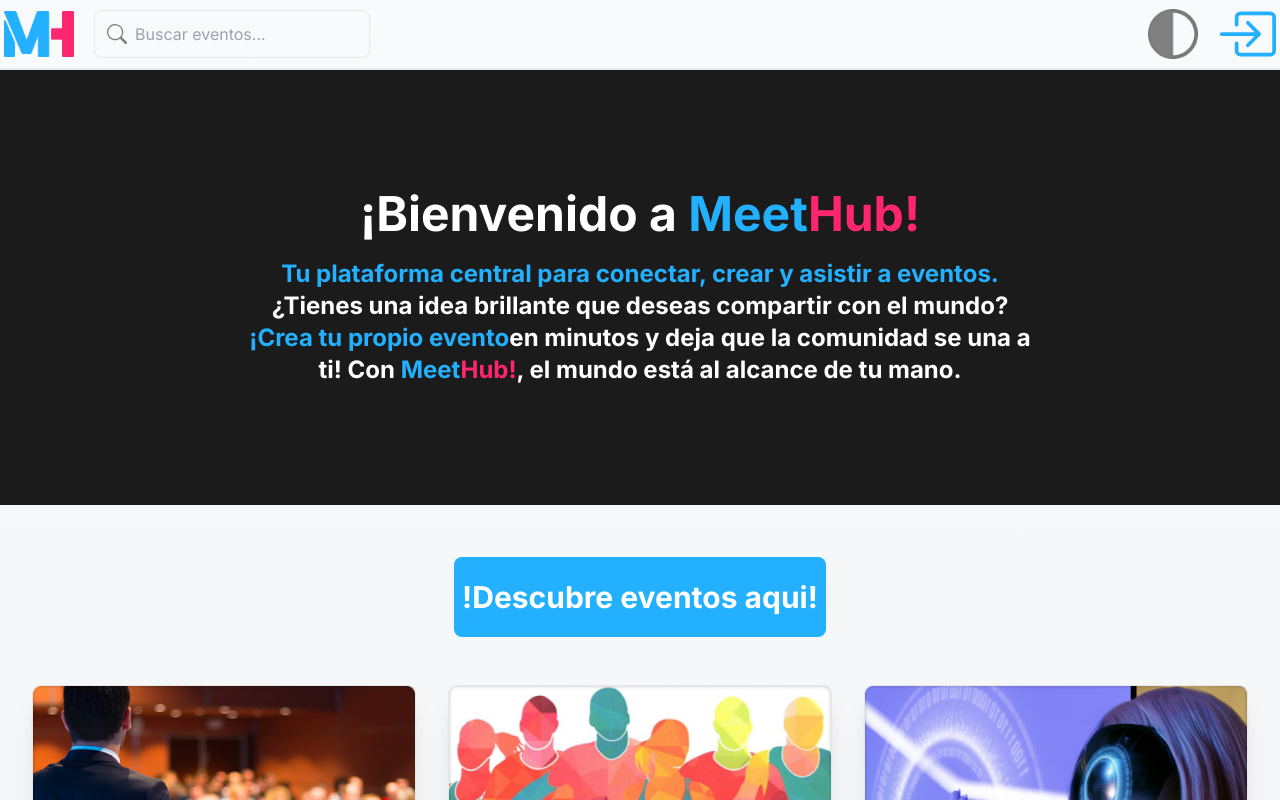
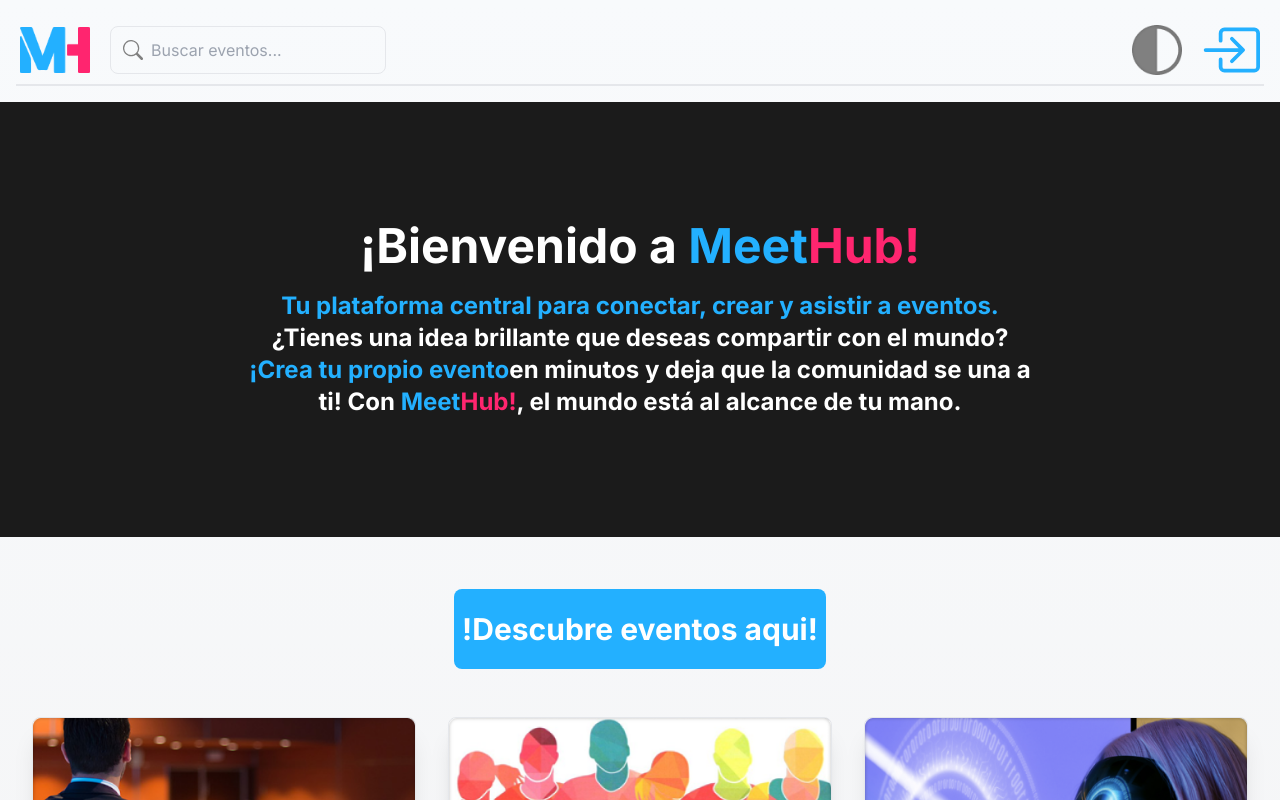
Before and after one commit to No-Country/c16-27-n-node-react, a Next.js app: page / in a window 1280 px wide. Shown: the top 800 px of the page. Built offline with nearby package versions, Linux system fonts and the light colour scheme.

Commit message:
Update margin in NabBar component

```diff
--- a/src/app/components/NabBar.jsx
+++ b/src/app/components/NabBar.jsx
@@ -3,7 +3,7 @@ import Image from 'next/image';
 
 const NabBar = () => {
   return (
-    <div className='border-b-2 flex justify-between p-1 '>
+    <div className='border-b-2 flex justify-between m-4 p-1 '>
       <div className='flex items-center'>
         <Image
           src='/meethub-logo.png'
```
